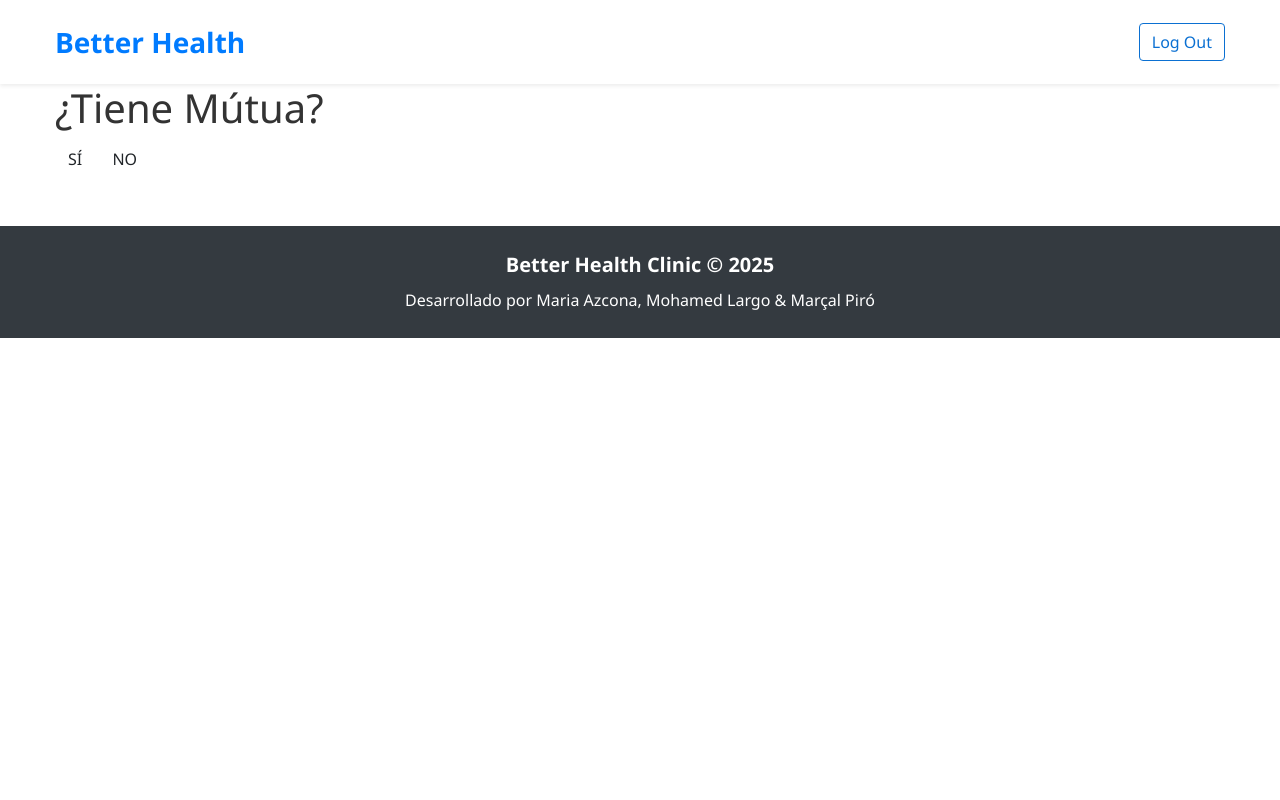
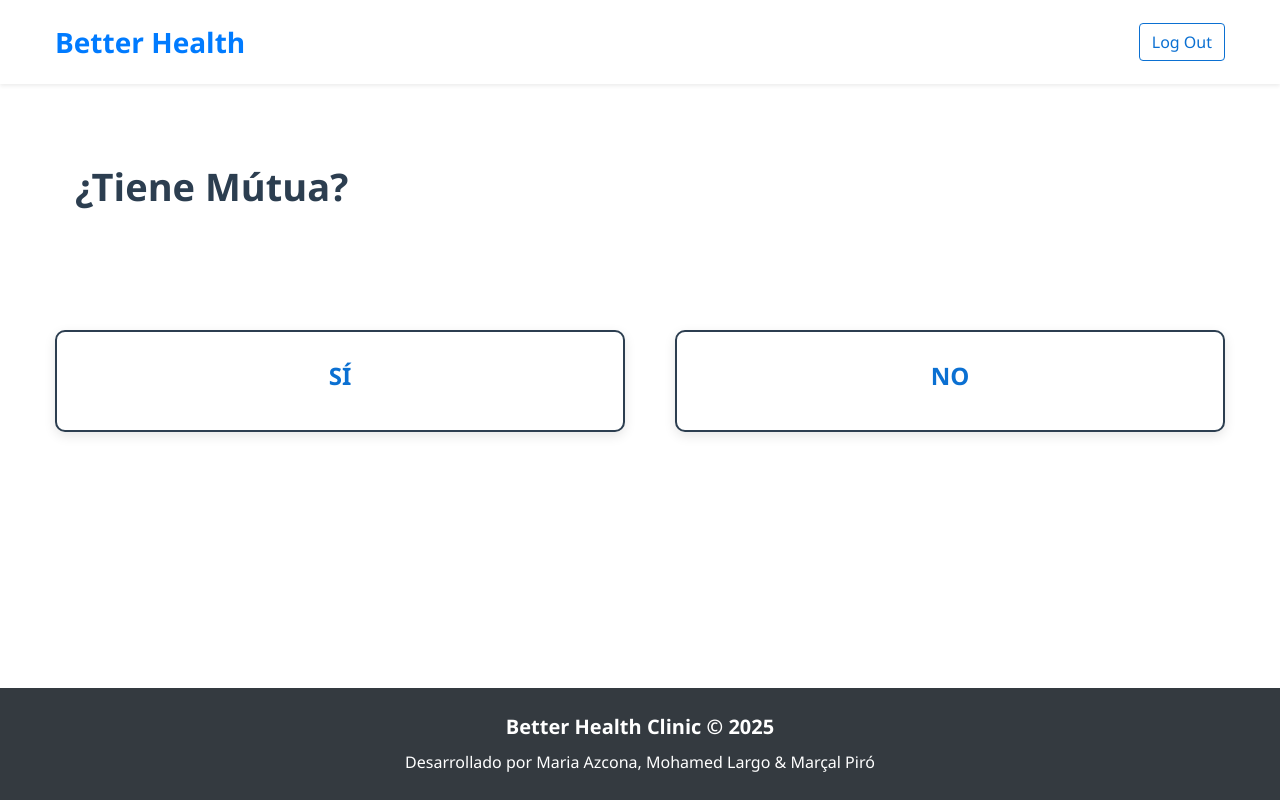
Before and after one commit to mpp44/BetterHealthProject, a Django app: page /has_insurance/ in a window 1280 px wide. Run offline with Django 5.2, Linux system fonts and the light colour scheme; the visitor is signed in with stand-in values (Sample User, id 1); data comes from the database, SQL or seed files in the repository; data that the repository does not hold is empty; some libraries are stand-ins or nearby versions.

Commit message:
bug footer solved

```diff
--- a/core/static/css/style.css
+++ b/core/static/css/style.css
@@ -1,8 +1,21 @@
+
+html, body {
+  height: 100%;
+  margin: 0;
+  padding: 0;
+}
+
+body {
+  display: flex;
+  flex-direction: column;
+}
+
+.main-content {
+  flex: 1;
+}
 
 body {
   font-family: 'Segoe UI', Tahoma, Geneva, Verdana, sans-serif;
-  margin: 0;
-  padding: 0;
   background: #ffffff;
   color: #333;
 }
@@ -249,10 +262,10 @@ form button.btn2:hover {
 
 
 .footer {
-  margin-bottom: 0;
   background-color: #1c1f24;
   font-size: 20px;
   color: #ffffff;
+  padding: 20px 0;
 }
 
 .footer small {
--- a/core/templates/base.html
+++ b/core/templates/base.html
@@ -24,8 +24,10 @@
     </div>
   </nav>
 
-  {% block content %}
-  {% endblock %}
+  <div class="main-content">
+    {% block content %}
+    {% endblock %}
+  </div>
 
   <footer class="footer bg-dark text-white text-center py-4 mt-5">
     <div class="container">
--- a/core/templates/has_insurance.html
+++ b/core/templates/has_insurance.html
@@ -2,13 +2,22 @@
 
 {% block content %}
 <div class="container">
-    <header>
-        <h1>¿Tiene Mútua?</h1>
+    <header class="section">
+        <h1 class="signup-title">¿Tiene Mútua?</h1>
     </header>
 
-    <div class="button-container">
-        <a href="{% url 'update_appointment' %}" class="btn">SÍ</a>
-        <a href="{% url 'service' %}" class="btn">NO</a>
+     <div class="grid">
+        <a href="{% url 'update_appointment' %}" class="card-link">
+          <div class="card">
+            <h3>SÍ</h3>
+          </div>
+        </a>
+        <a href="{% url 'service' %}" class="card-link">
+          <div class="card">
+            <h3>NO</h3>
+          </div>
+        </a>
     </div>
+
 </div>
 {% endblock %}
```
